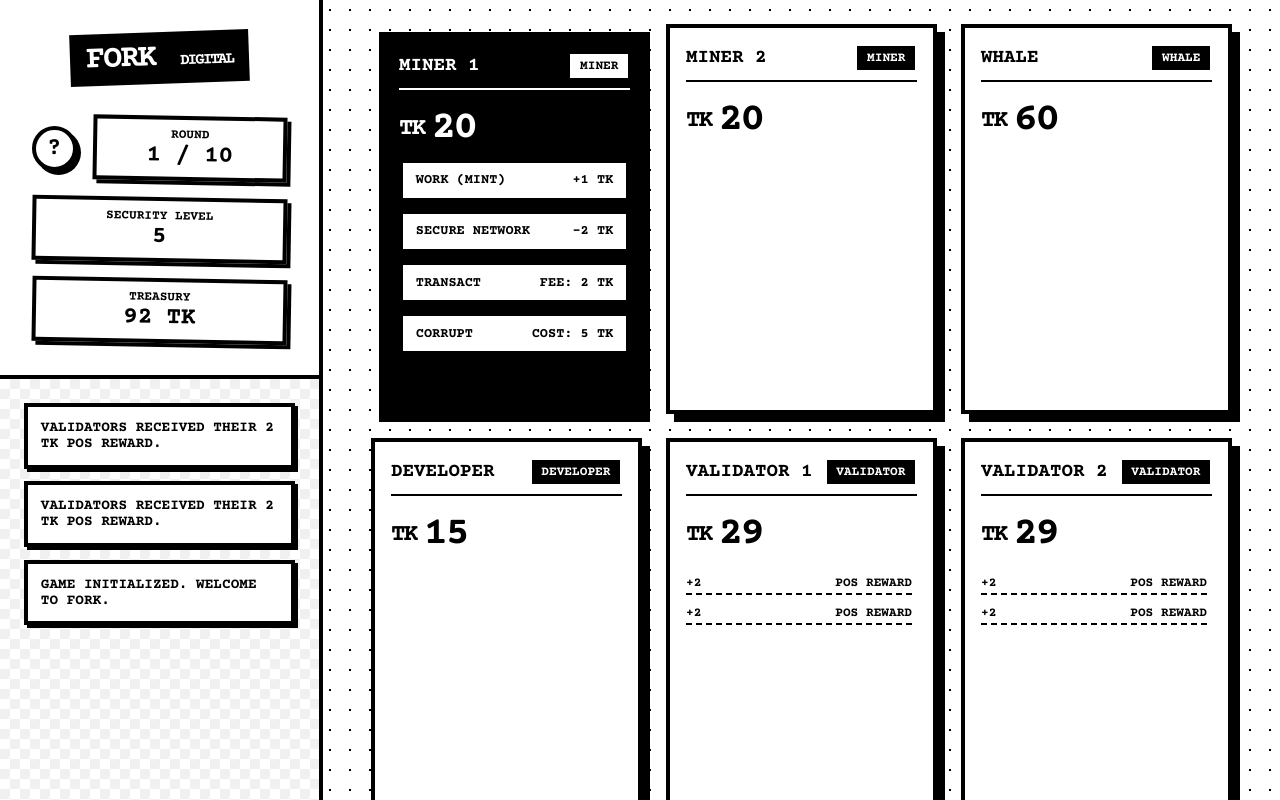
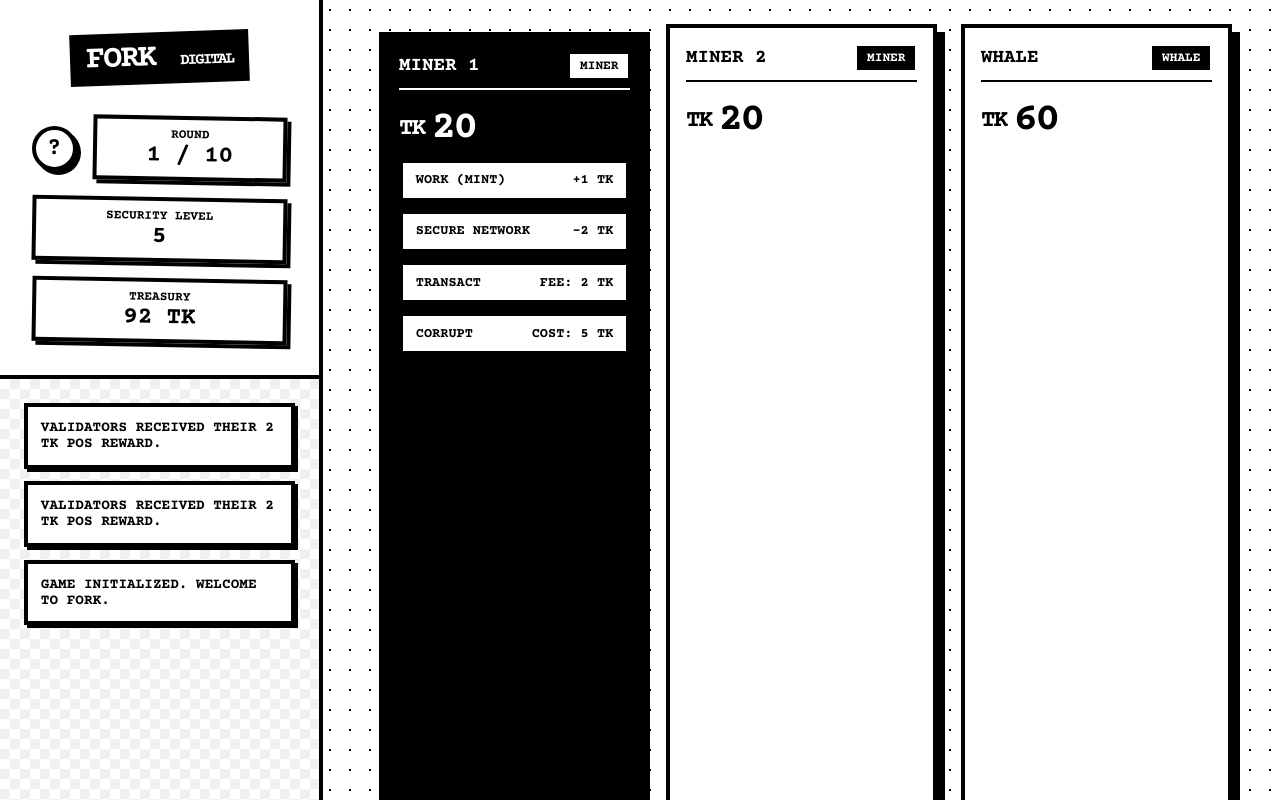
Before and after one commit to Bunyan03/Fork-sim-v1.0, a React (Vite) app in the folder fork-digital/: page / in a window 1280 px wide. Built offline with nearby package versions, Linux system fonts and the light colour scheme.

Commit message:
H change again

```diff
--- a/fork-digital/src/index.css
+++ b/fork-digital/src/index.css
@@ -113,7 +113,7 @@ body {
   box-shadow: var(--shadow-quirky);
   transition: all 0.1s;
   position: relative;
-  min-height: 350px;
+  min-height: 3250px;
 }
 
 .player-card.active {
```
